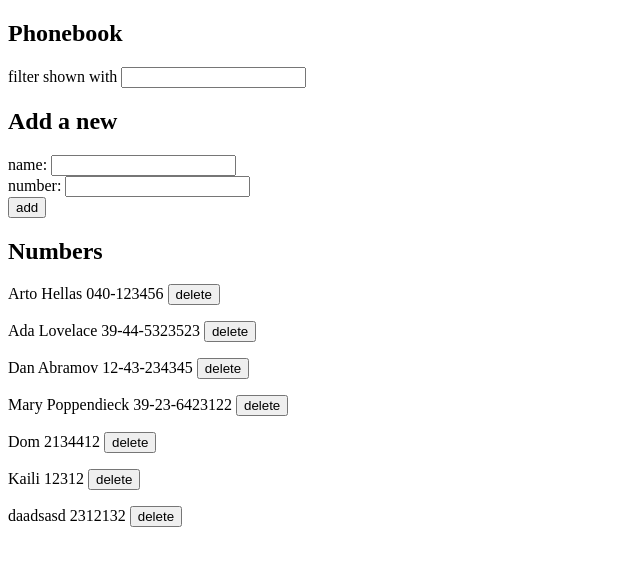
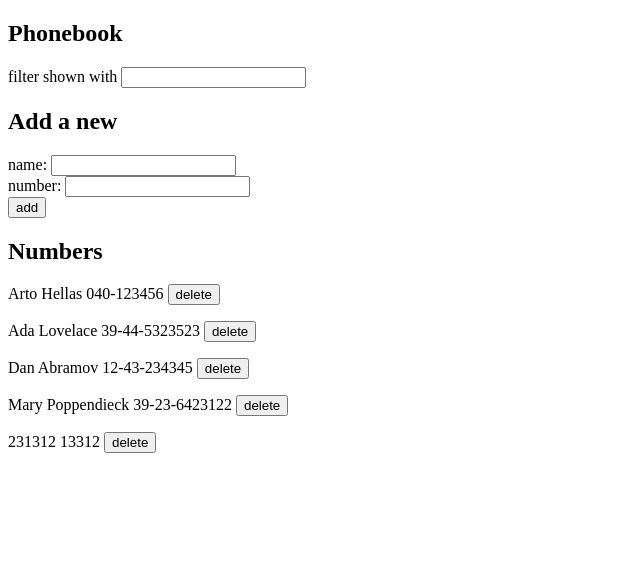
Before and after one commit to Dmkk01/Helsinki-Full-Stack-Web-Development, a React (Create React App) app in the folder Part 2 - Communicating with Server/phonebook/: page / in a window 1280 px wide. Shown: the top 566 px of the page, without its empty margins (0-640 px from the left). Built offline with nearby package versions, Linux system fonts and the light colour scheme; data requests are answered from the project's data file.

Commit message:
Upload Exercise 2.20

```diff
--- a/Part 2 - Communicating with Server/phonebook/db.json
+++ b/Part 2 - Communicating with Server/phonebook/db.json
@@ -21,19 +21,9 @@
       "id": 4
     },
     {
-      "name": "Dom",
-      "number": "2134412",
-      "id": 5
-    },
-    {
-      "name": "Kaili",
-      "number": "12312",
-      "id": 6
-    },
-    {
-      "name": "daadsasd",
-      "number": "2312132",
-      "id": 7
+      "name": "231312",
+      "number": "13312",
+      "id": 8
     }
   ]
 }
--- a/Part 2 - Communicating with Server/phonebook/src/App.js
+++ b/Part 2 - Communicating with Server/phonebook/src/App.js
@@ -5,14 +5,14 @@ import personService from './services/persons'
 const Persons = ({persons, del}) => {
   return (
     <>
-    {persons.map((person, index) => <Person name={person.name} number={person.number}
-                                            key={index} del={del} index={index}/>)}
+    {persons.map(person => <Person name={person.name} number={person.number}
+                                            key={person.id} del={del} index={person.id}/>)}
     </>
   )
 }
 const Person = ({name, number, del, index}) => {
   return (
-    <p> {name} {number} <button onClick={() => del(name, index + 1)}> delete</button></p>
+    <p> {name} {number} <button onClick={() => del(name, index)}> delete</button></p>
   )
 }
 
@@ -99,9 +99,12 @@ const App = () => {
             .then(returned => {
               setPersons(persons.map(person => person.id !== per.id ? person : returned))
             })
+            .catch(error => {
+              displayMessage(`The information of ${per.name} has already been removed from server`)
+            })
           setNewName('')
           setNewNumber('')
-          displayMessage(changedPerson.name)
+          displayMessage(`The number of ${changedPerson.name} has been changed`)
         }
       }
       }
@@ -117,7 +120,7 @@ const App = () => {
         setNewName('')
         setNewNumber('')
       })
-      displayMessage(personObject.name)
+      displayMessage(`Added ${personObject.name}`)
     }
   }
 
@@ -131,16 +134,15 @@ const App = () => {
   }
 
   const del = (name, id) => {
-    if (window.confirm(`Delete ${name} ?`)) {
+    if (window.confirm(`Delete ${name} ${id} ?`)) {
+      displayMessage(`${name} was deleted`)
       personService.deletePerson(id)
       setPersons(persons.filter(n => n.id !== id))
     }
   }
 
-  const displayMessage = (name) => {
-    setErrorMessage(
-      `Added ${name}`
-    )
+  const displayMessage = (text) => {
+    setErrorMessage(text)
     setTimeout(() => {
       setErrorMessage(null)
     }, 5000)
--- a/Part 2 - Communicating with Server/phonebook/src/index.css
+++ b/Part 2 - Communicating with Server/phonebook/src/index.css
@@ -5,6 +5,5 @@
     border: 3px green solid;
     border-radius: 5px;
     padding: 5px;
-    width: 20%;
     margin: 20px;
 }
```
